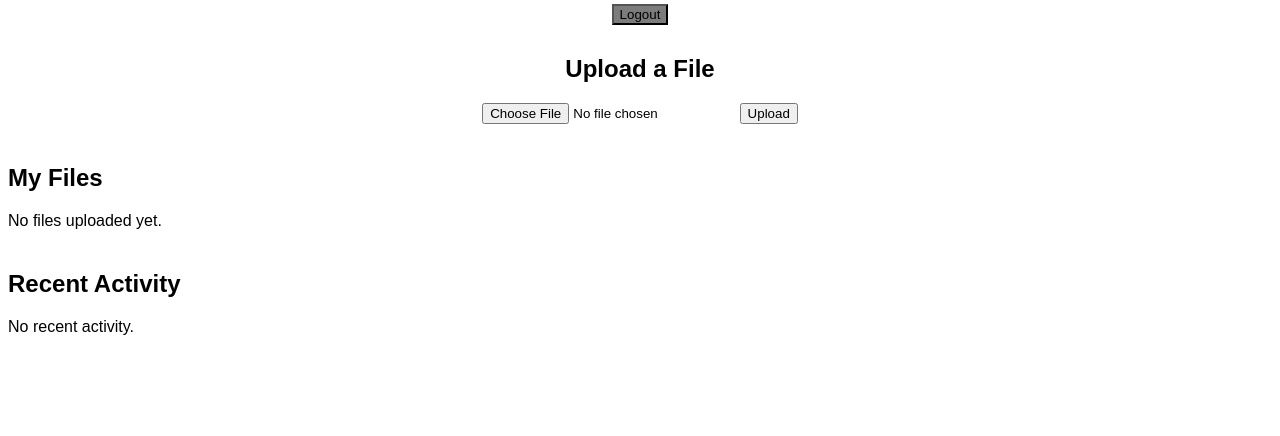
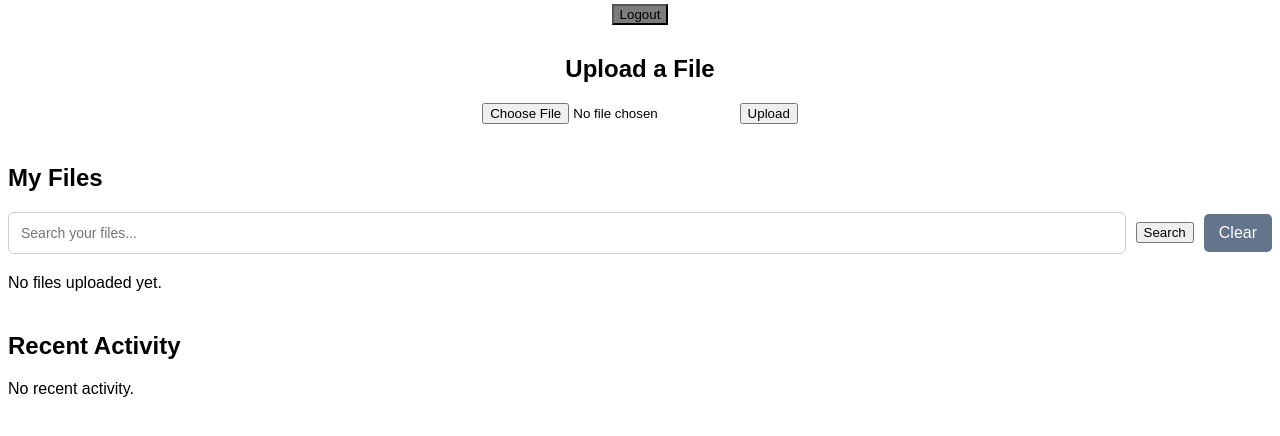
Before and after one commit to savinadp/CloudBox, a Flask app: page / in a window 1280 px wide. Shown: the part 258-694 px from the top of the page. Run offline with Flask 3, Linux system fonts and the light colour scheme; the visitor is signed in with stand-in values (Sample User, id 1); some libraries are stand-ins or nearby versions.

Commit message:
add case-insensitive file search

```diff
--- a/backend/files.py
+++ b/backend/files.py
@@ -90,9 +90,15 @@ def home():
 
         return redirect(url_for("home"))
 
-    files = File.query.filter_by(
+    search = request.args.get("search", "").replace("\x00", "").strip()
+    query = File.query.filter_by(
         user_id=session["user_id"]
-    ).order_by(
+    )
+    if search:
+        query = query.filter(
+            File.filename.icontains(search, autoescape=True)
+        )
+    files = query.order_by(
         File.uploaded_at.desc()
     ).all()
 
@@ -106,7 +112,8 @@ def home():
     return render_template(
         "index.html",
         files=files,
-        activities=activities
+        activities=activities,
+        search=search
     )
 
 
--- a/static/style.css
+++ b/static/style.css
@@ -139,3 +139,31 @@ input[type="password"] {
 .activity-item small {
     color: #777;
 }
+
+.search-form {
+    display: flex;
+    align-items: center;
+    gap: 10px;
+    margin-bottom: 20px;
+}
+
+.search-form input {
+    flex: 1;
+    min-width: 0;
+    padding: 12px;
+    border: 1px solid #ccc;
+    border-radius: 6px;
+    font-size: 14px;
+}
+
+.clear-btn {
+    padding: 10px 15px;
+    background-color: #64748b;
+    color: white;
+    text-decoration: none;
+    border-radius: 5px;
+}
+
+.clear-btn:hover {
+    background-color: #475569;
+}
--- a/templates/index.html
+++ b/templates/index.html
@@ -67,6 +67,23 @@
 
             <h2>My Files</h2>
 
+            <form method="GET"
+                  action="{{ url_for('home') }}"
+                  class="search-form">
+                <input type="search"
+                       name="search"
+                       aria-label="Search your files"
+                       placeholder="Search your files..."
+                       value="{{ search }}">
+                <button type="submit">
+                    Search
+                </button>
+                <a href="{{ url_for('home') }}"
+                   class="clear-btn">
+                    Clear
+                </a>
+            </form>
+
             {% if files %}
 
                 {% for file in files %}
@@ -113,7 +130,11 @@
 
             {% else %}
 
-            <p>No files uploaded yet.</p>
+                {% if search %}
+                    <p>No matching files found.</p>
+                {% else %}
+                    <p>No files uploaded yet.</p>
+                {% endif %}
 
             {% endif %}
 
```
